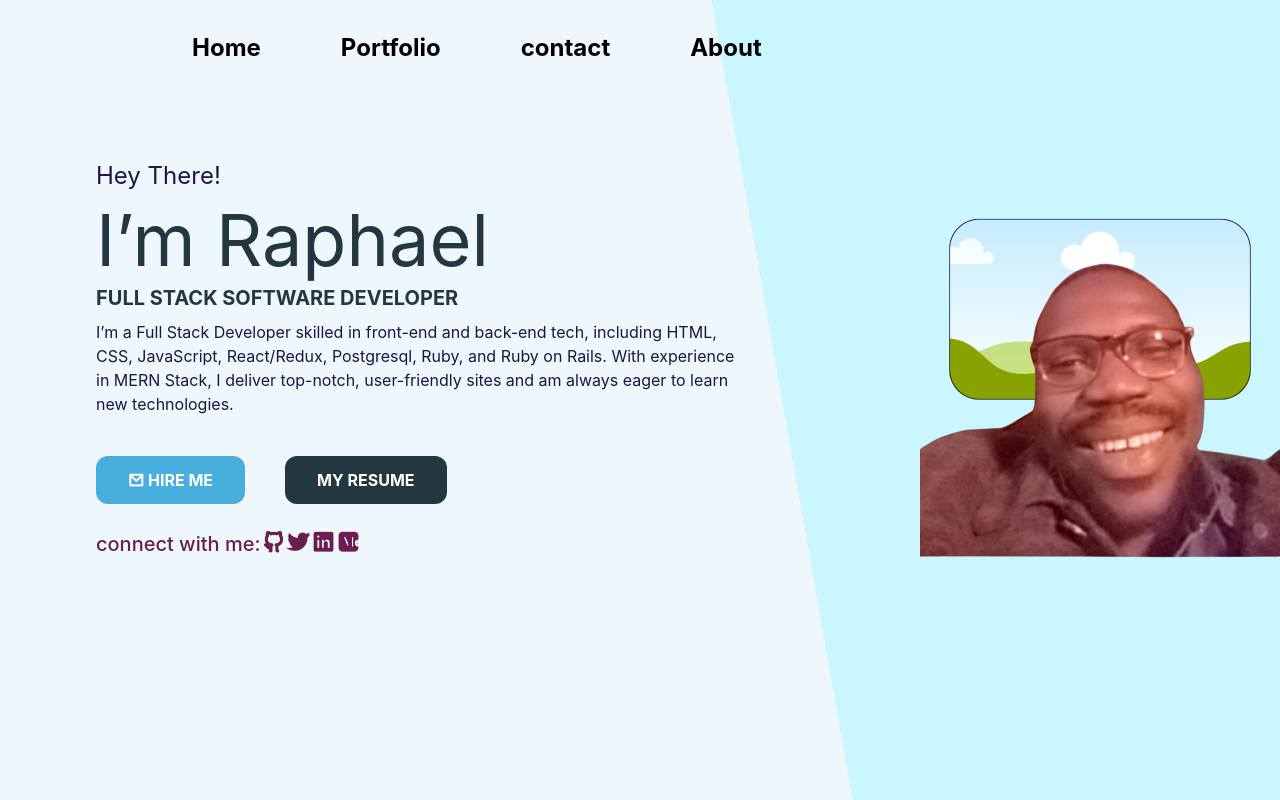
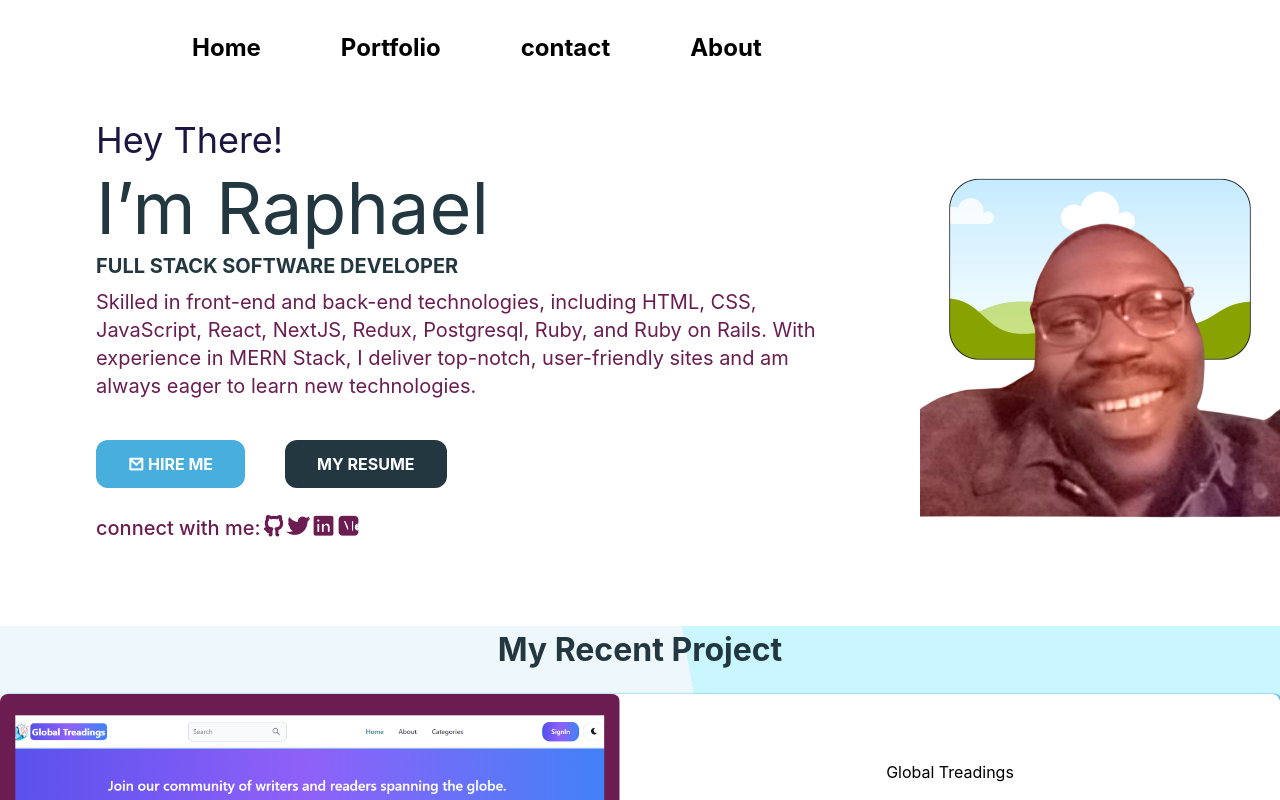
Before and after one commit to eerapheal/portfolio, a Next.js app: page / in a window 1280 px wide. Shown: the top 800 px of the page. Built offline with nearby package versions, Linux system fonts and the light colour scheme.

Commit message:
animation and UI/UX

```diff
--- a/src/components/HomeCard/HomeCard.jsx
+++ b/src/components/HomeCard/HomeCard.jsx
@@ -1,44 +1,58 @@
 "use client";
 import Image from "next/image";
 import Link from "next/link";
-import React from "react";
+import React, { useEffect } from "react";
+import Aos from "aos";
+import "aos/dist/aos.css";
 import "remixicon/fonts/remixicon.css";
 
 const HomeCard = () => {
+  useEffect(() => {
+    Aos.init();
+  }, []);
+
   return (
     <React.Fragment>
-      <div
-        className="md:pt-15"
-        style={{
-          backgroundImage:
-            "linear-gradient(80deg, #eef7fb 0 60%,  #C9F6FF 0% 100%)",
-          minHeight: "100vh",
-          width: "100%",
-        }}
-      >
+      <div className="md:pt-15">
         <div className="container m-auto">
           <div className="grid grid-flow-col-12">
-            <div className="bg-red flex flex-col  pt-20 justify-center md:flex-row col-span-12 md-col-span-5 md:bg-transparent">
-              <div className="container m-auto">
-                <div className="sm:pl-10 lg:pl-24 pl-0 py-20 px-2 sm:px-0 text-center sm:text-start">
-                  <p className="text-[#1c1641] text-3xl md:text-base lg:text-2xl text-semibold">
+            <div className="bg-red flex flex-col  pt-10 justify-center md:flex-row col-span-12 md-col-span-5 md:bg-transparent">
+              <div className="container m-auto bg-white md:bg-transparent">
+                <div
+                  data-aos="fade-left"
+                  data-aos-duration="1200"
+                  className="sm:pl-10 lg:pl-24 pl-0 py-20 px-2 sm:px-0 text-center sm:text-start"
+                >
+                  <p
+                    data-aos="fade-UP"
+                    data-aos-duration="1500"
+                    className="text-[#1c1641] text-3xl md:text-base lg:text-4xl text-semibold"
+                  >
                     Hey There!
                   </p>
                   <h1 className="text-headingColor text-5xl lg:text-7xl mt-5 md:mt-3">
                     I&rsquo;m Raphael
                   </h1>
-                  <h2 className="text-primaryColor font-bold uppercase md:text-xl py-2">
+                  <h2
+                    data-aos="fade-left"
+                    data-aos-duration="1500"
+                    className="text-primaryColor font-bold uppercase md:text-xl py-2"
+                  >
                     Full Stack Software Developer
                   </h2>
-                  <p className="text-[#1c1641] lg:pr-[170px] text-sm md:text-base lg:text-l text-semibold">
-                    I&rsquo;m a Full Stack Developer skilled in front-end and
-                    back-end tech, including HTML, CSS, JavaScript, React/Redux,
-                    Postgresql, Ruby, and Ruby on Rails. With experience in MERN
-                    Stack, I deliver top-notch, user-friendly sites and am
-                    always eager to learn new technologies.
+                  <p
+                    data-aos="fade-right"
+                    data-aos-duration="1500"
+                    className="text-smallTextColor lg:pr-[90px] text-sm md:text-base lg:text-xl text-semibold"
+                  >
+                    Skilled in front-end and back-end technologies, including
+                    HTML, CSS, JavaScript, React, NextJS, Redux, Postgresql,
+                    Ruby, and Ruby on Rails. With experience in MERN Stack, I
+                    deliver top-notch, user-friendly sites and am always eager
+                    to learn new technologies.
                   </p>
                   <Link
-                    href="/contact"
+                    href="#contact"
                     alt="project"
                     className="inline-block cursor-pointer bg-[#47aede] py-2 px-5 font-bold mt-8 uppercase transition-all duration-400 ease-in-out rounded-xl text-white md:py-2 md:mt-10 lg:py-3 lg:px-8 hover:bg-[#223740] hover:show-lg transform hover:translate-y-1"
                   >
@@ -95,8 +109,12 @@ const HomeCard = () => {
                   </div>
                 </div>
               </div>
-              <div className="col-span-12 pt-[50px] md:bg-transparent bg-[#d9eef7] md:pt-[130px] md-col-span-7">
-                <div className="container m-auto">
+              <div className="col-span-12 pt-[50px] bg-transparent md:pt-[130px] md-col-span-7">
+                <div
+                  data-aos="fade-left"
+                  data-aos-duration="1200"
+                  className="container m-auto flex justify-center items-center"
+                >
                   <Image
                     src="/ralph.png"
                     decoding="async"
```
